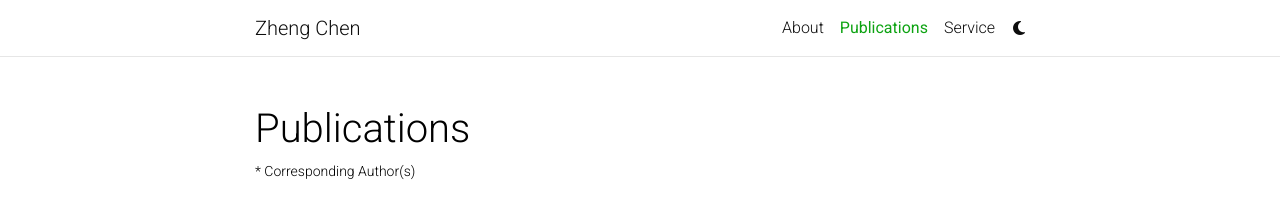
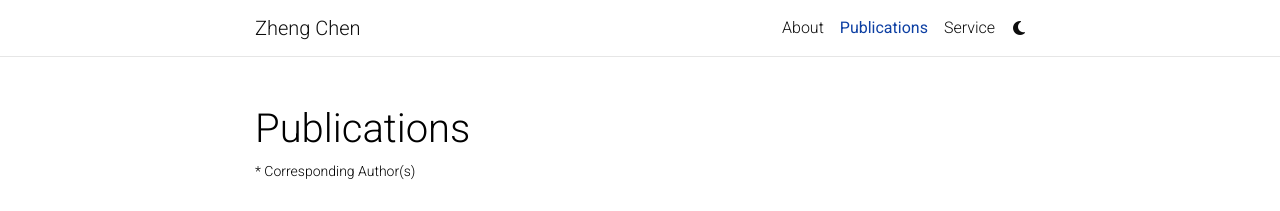
Before and after one commit to zhengchen1999/zhengchen1999.github.io, a Jekyll site: the page built from _pages/publications.md, in a window 1280 px wide. Shown: the top 211 px of the page. Built offline with Jekyll 4.4.1, drawn with Linux system fonts in a browser that asks for light colours; comment, search, counter and statistics services are not loaded; a style sheet for code colours, icons or effects is not loaded; grey boxes are pictures that could not be loaded.

Commit message:
Update _themes.scss

```diff
--- a/_sass/_themes.scss
+++ b/_sass/_themes.scss
@@ -7,7 +7,7 @@
   --global-code-bg-color: #{$code-bg-color-light};
   --global-text-color: #{$black-color};
   --global-text-color-light: #{$grey-color};
-  --global-theme-color: #{$green-color-dark};
+  --global-theme-color: #{$blue-color-dark};
   --global-hover-color: #{$blue-color-dark};
   --global-hover-text-color: #{$white-color};
   --global-footer-bg-color: #{$grey-color-dark};
```
